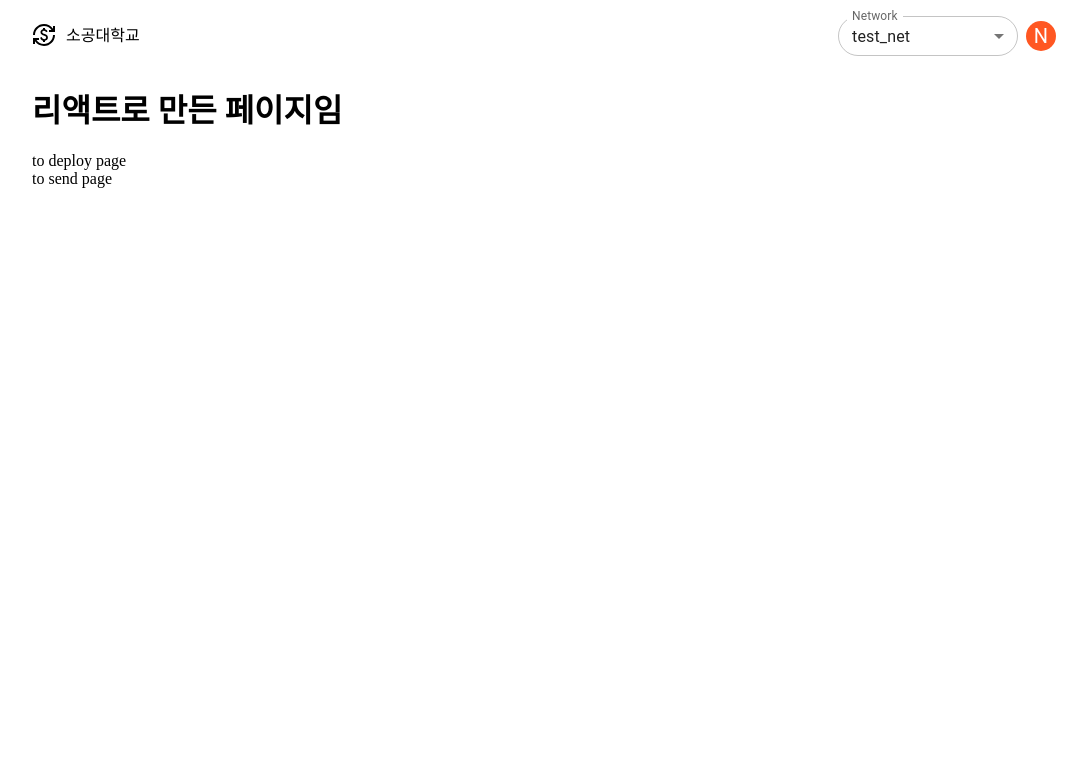
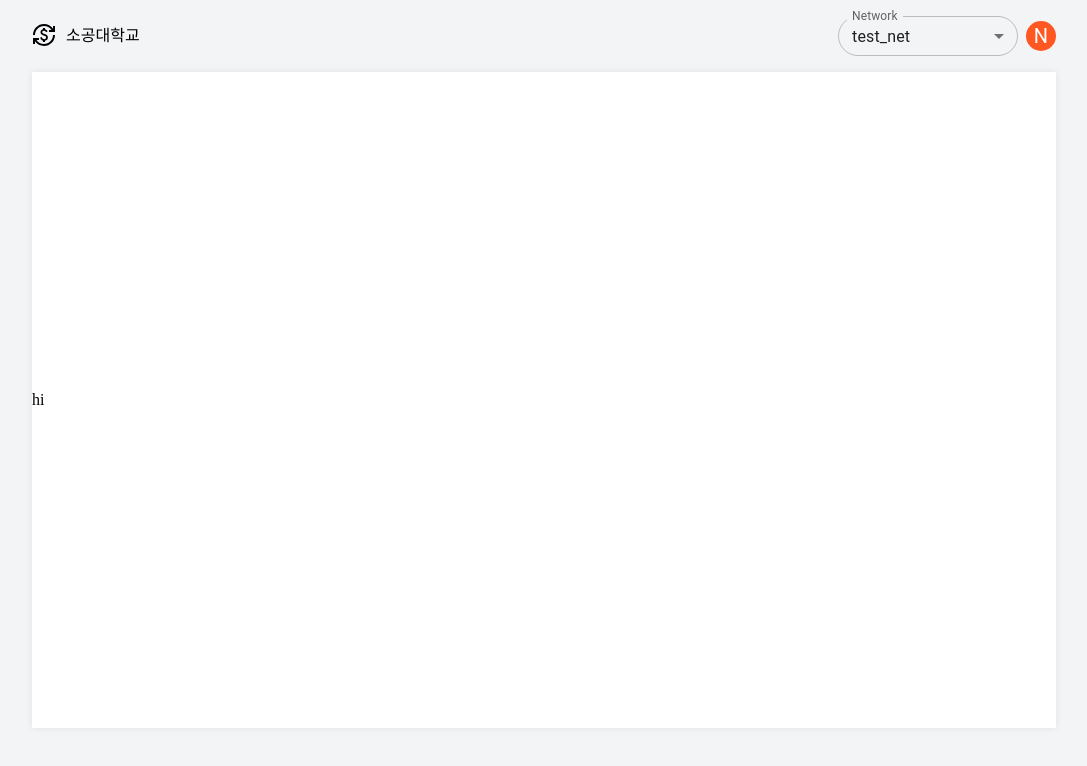
Before and after one commit to ozzing/private-ethereum-network-1, a React (Create React App) app in the folder wallet-front/: page / in a window 1280 px wide. Shown: the top 766 px of the page, without its empty margins (96-1183 px from the left). Built offline with nearby package versions, Linux system fonts and the light colour scheme.

Commit message:
[feat] : main container centered

```diff
--- a/wallet-front/src/App.js
+++ b/wallet-front/src/App.js
@@ -1,14 +1,16 @@
 import { Link } from 'react-router-dom';
+import MainContainer from './components/main/MainContainer';
 
-export default function App() {
+const App = () => {
   return (
     <>
-      <h1>리액트로 만든 페이지임</h1>
-      <nav>
+      <MainContainer />
+      {/* <nav>
         <Link to="/deploy">to deploy page</Link>
         <br />
         <Link to="send">to send page</Link>
-      </nav>
+      </nav> */}
     </>
   );
-}
+};
+export default App;
--- /dev/null
+++ b/wallet-front/src/components/main/MainContainer.js
@@ -0,0 +1,19 @@
+import styled from '@emotion/styled';
+
+const MainContainer = () => {
+  return (
+    <MainWrapper>
+      <div>hi</div>
+    </MainWrapper>
+  );
+};
+const MainWrapper = styled.div`
+  display: flex;
+  width: 80vw;
+  min-height: 82vh;
+  box-shadow: 0 0 7px 0 rgb(0 0 0 / 8%);
+  background-color: #ffffff;
+  justify-content: space-between;
+  align-items: center;
+`;
+export default MainContainer;
--- a/wallet-front/src/styles/GlobalStyle.js
+++ b/wallet-front/src/styles/GlobalStyle.js
@@ -14,6 +14,7 @@ body {
   display: flex;
   align-items: center;
   justify-content: center;
+  background: ${COLORS.backgroundColor}
 }
 a{
   text-decoration-line : none;
```
